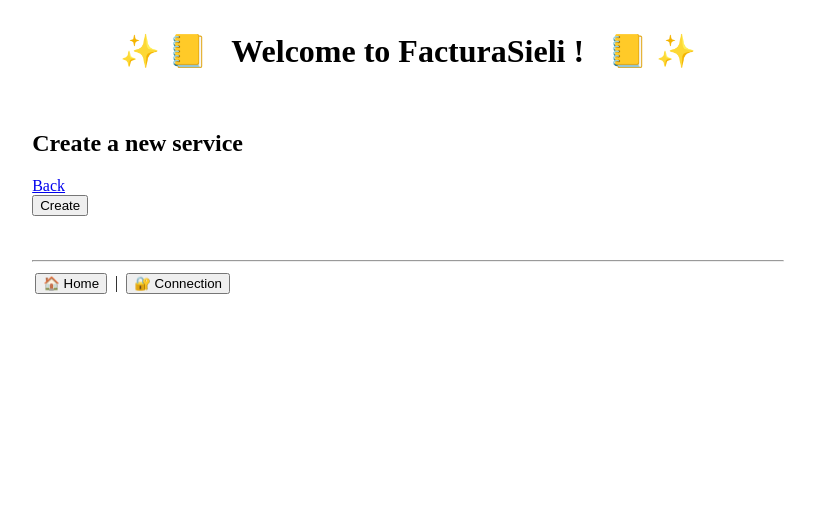
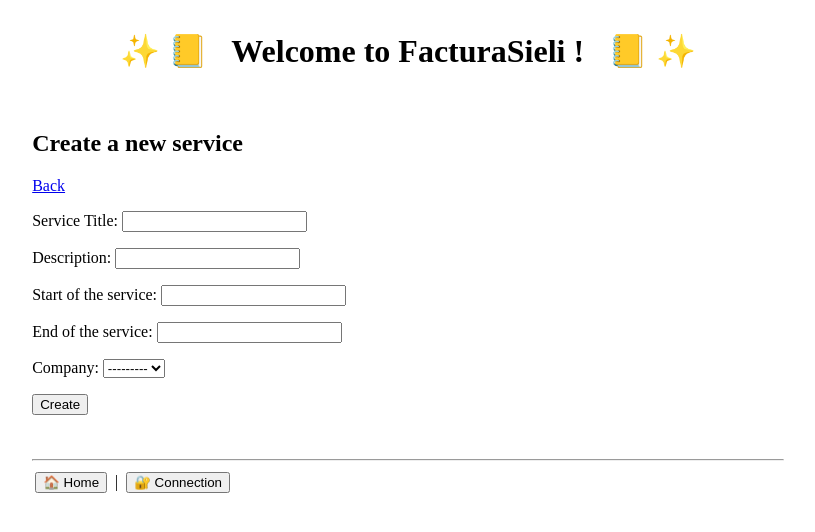
Before and after one commit to brice-donval/FacturaSieli, a Django app: template Django project/facturasieli/templates/facturasieli/service_form.html in a window 1280 px wide. Shown: the top 532 px of the page, without its empty margins (232-1047 px from the left). Run offline with Django 5.2, Linux system fonts and the light colour scheme; the template is opened without the code that fills it: values that come from a table or form of the project are taken from there, others are empty.

Commit message:
Le formulaire doit inclure les champs nécessaires : titre du service, description, sous-traitant associé..

```diff
--- a/Django project/facturasieli/forms/ServiceForm.py
+++ b/Django project/facturasieli/forms/ServiceForm.py
@@ -1 +1,16 @@
-from django.forms import ModelForm
+from django import forms
+from ..models.Service import Service
+from django.utils.translation import gettext_lazy as _
+
+# Author Morice
+class ServiceForm(forms.ModelForm):
+    class Meta:
+        model = Service
+        fields = ["title", "description", "intervention_start_date", "intervention_end_date", "company_client"]  # Corrected typo here
+        labels = {
+            'title': _('Service Title:'),
+            'description': _('Description:'),
+            'intervention_start_date': _('Start of the service:'),
+            'intervention_end_date': _('End of the service:'),
+            'company_client': _('Company:'),
+        }
--- a/Django project/facturasieli/templates/facturasieli/service_form.html
+++ b/Django project/facturasieli/templates/facturasieli/service_form.html
@@ -1,3 +1,4 @@
+<!-- Author morice -->
 {% extends 'base.html' %}
 
 {% load static %}
@@ -9,8 +10,8 @@
         <div class="w-50">
             <a href="{% url 'facturasieli:index' %}" class="btn btn-warning mb-4">{% translate 'Back' %}</a>
             <form action="{% url 'facturasieli:service_form' %}" method="post">
-                <!-- {% csrf_token %} -->
-                <!-- {{form.as_p}} -->
+                {% csrf_token %}
+                {{form.as_p}}
                 <button type="submit" class="btn btn-success" value="List">{% translate 'Create' %}</button>
             </form>
         </div>
```
Also changed, not shown: Django project/facturasieli/views/service/service_form_view.py (+11 -2 lines).
